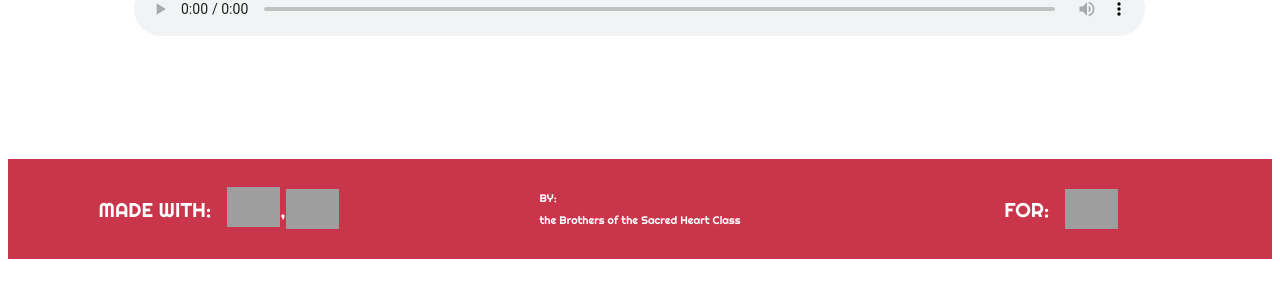
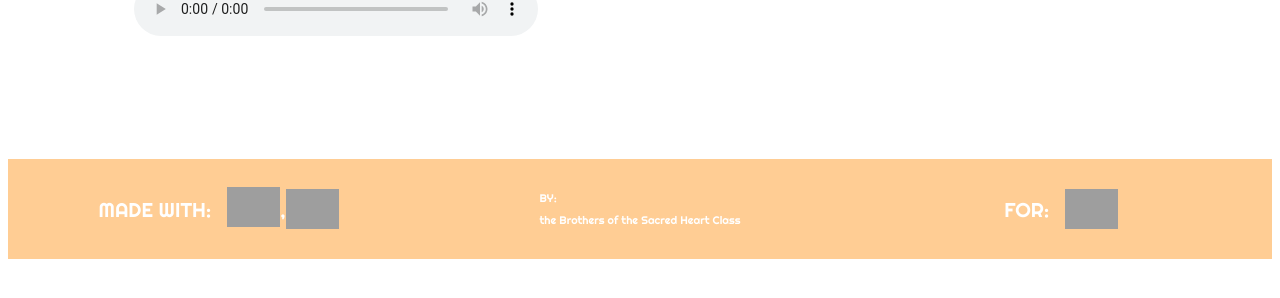
Before and after one commit to KevOubre/MetalMan, a website: page src/template/post.html in a window 1280 px wide. Shown: the part 114-412 px from the top of the page. Drawn offline with nearby package versions, Linux system fonts and the light colour scheme; files that its build step writes are made by us from their sources; grey boxes are pictures that could not be loaded; a web font is replaced by a local one.

Commit message:
Changed size of audio box

```diff
--- a/src/assets/css/footer_style.css
+++ b/src/assets/css/footer_style.css
@@ -16,7 +16,7 @@
   .sidebar-left,
   .sidebar-right,
   .sidebar-middle{
-    background: #C9364C;
+    background: #ffcd94;
     color:white;
     padding: 0;
 
--- a/src/assets/css/style.css
+++ b/src/assets/css/style.css
@@ -68,7 +68,7 @@ h5{
 }
 
 .audiobox {
-  width: 100%;
+  width: 40%;
 
 }
 
```
